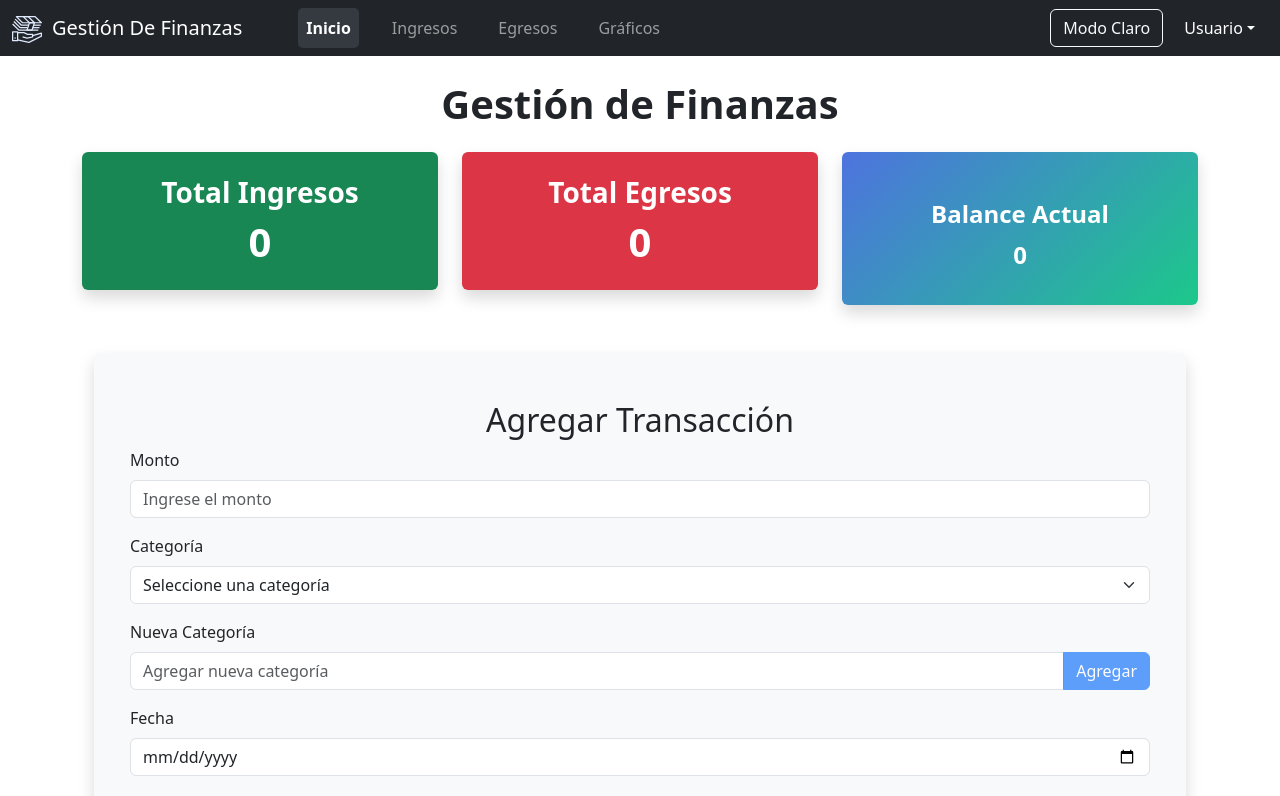
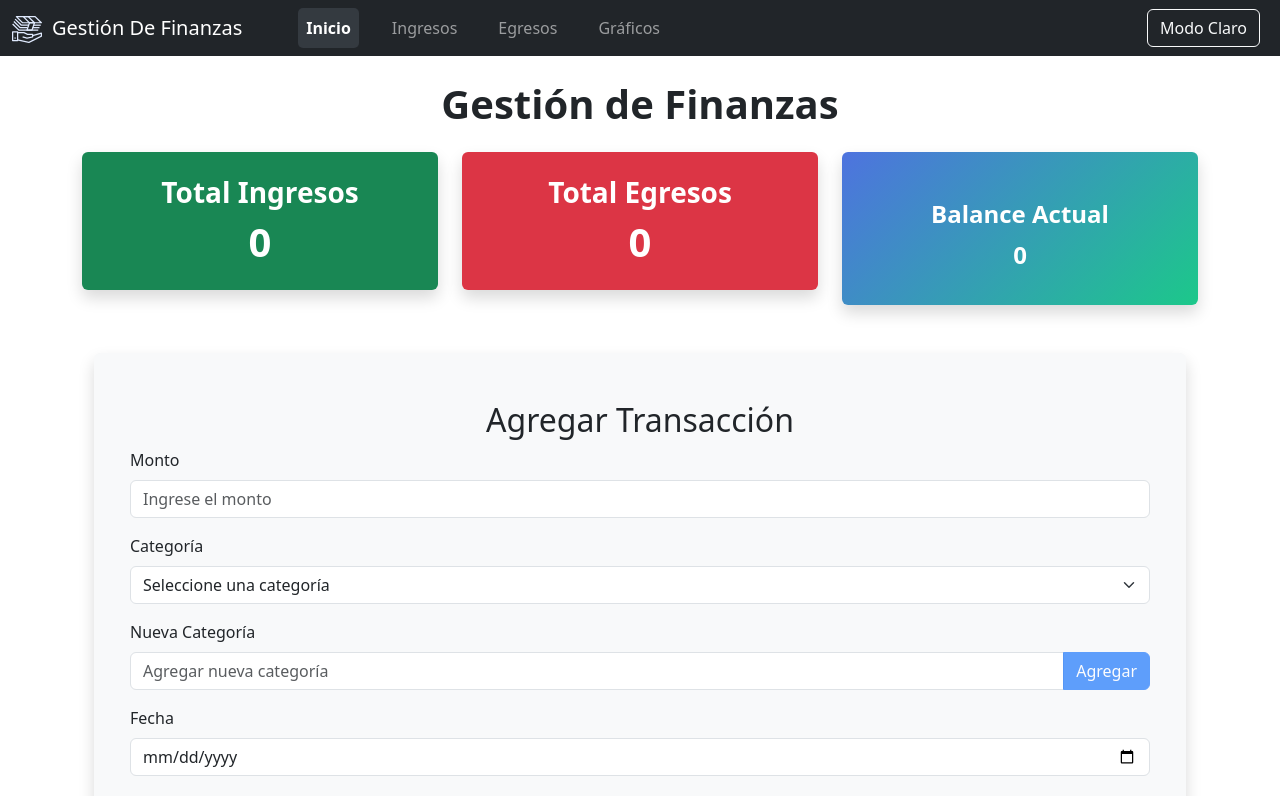
Before and after one commit to WildoFari/Finance-Tracker., a React (Create React App) app: page / in a window 1280 px wide. Shown: the top 796 px of the page. Built offline with nearby package versions, Linux system fonts and the light colour scheme.

Commit message:
commented user

```diff
--- a/src/components/NavBar.js
+++ b/src/components/NavBar.js
@@ -83,7 +83,7 @@ const NavBar = () => {
                         >
                             {theme === 'dark' ? 'Modo Claro' : 'Modo Oscuro'}
                         </button>
-                        <div className="dropdown">
+                        {/* <div className="dropdown">
                             <button
                                 className={`btn btn-${theme} dropdown-toggle`}
                                 id="userDropdown"
@@ -105,7 +105,7 @@ const NavBar = () => {
                                     </a>
                                 </li>
                             </ul>
-                        </div>
+                        </div> */}
                     </div>
                 </div>
             </div>
```
